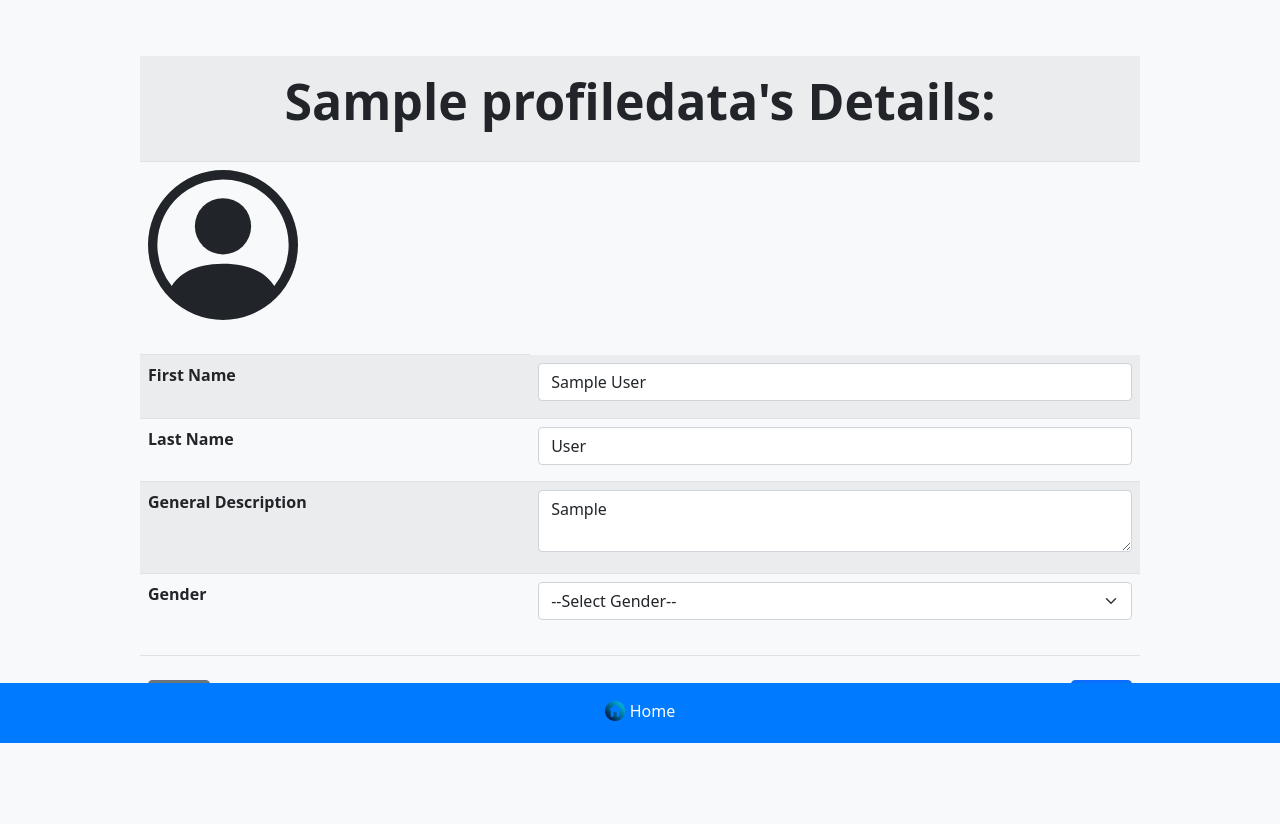
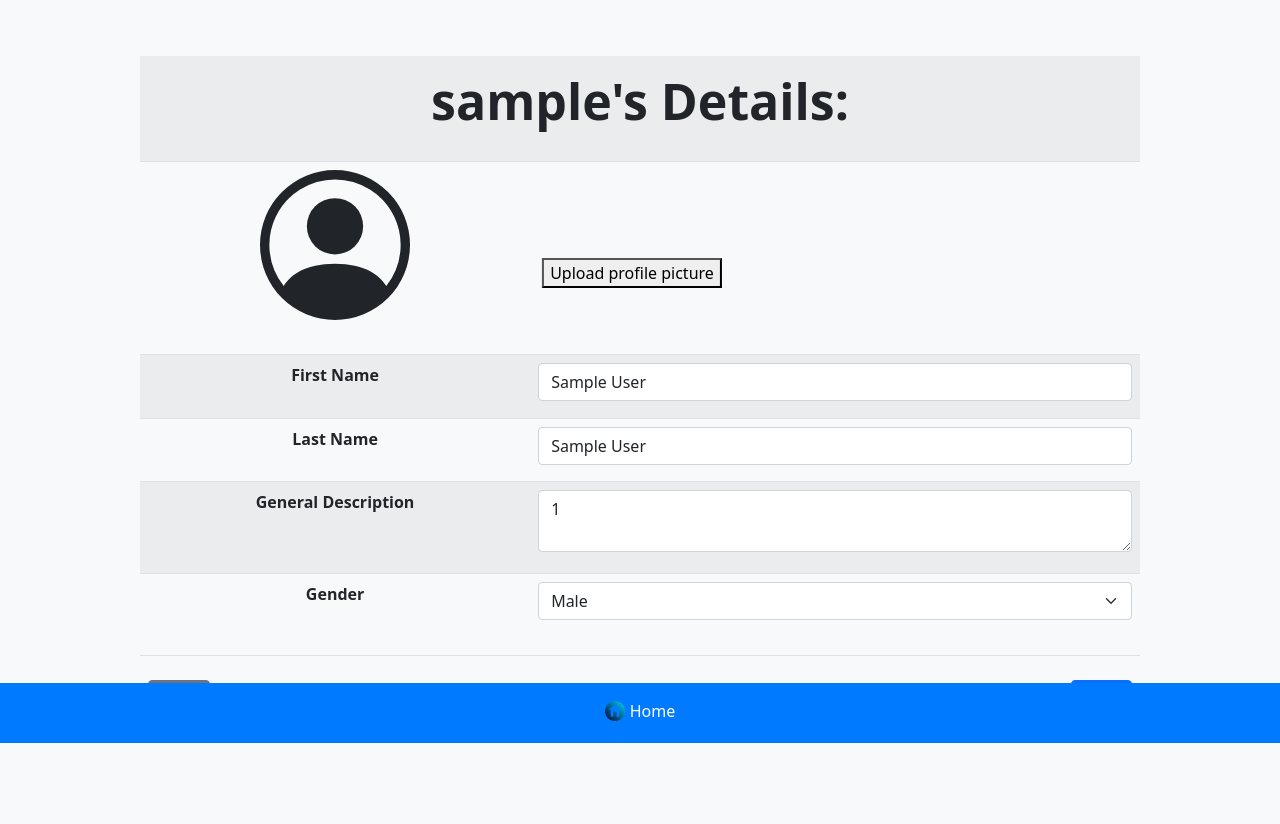
Before and after one commit to Tiladura/site, a PHP site: page /profile.php in a window 1280 px wide. Shown: the part 57-881 px from the top of the page. Run offline with PHP 8.4, Linux system fonts and the light colour scheme; the visitor is signed in with stand-in values (Sample User, id 1); tables that the repository leaves empty or names only in its code hold one stand-in row (values such as "Sample post").

Commit message:
Update profile.php

```diff
--- a/htdocs/profile.php
+++ b/htdocs/profile.php
@@ -14,6 +14,7 @@
     $description = $_POST['description'];
     $userId = $_SESSION['id'];
 
+    // Prepare and execute the update statement
     $stmt = $conn->prepare("UPDATE profiledata SET name = ?, surname = ?, gender = ?, description = ? WHERE id = ?");
     if (!$stmt) {
         die("Preparation failed: " . $conn->error);
@@ -23,6 +24,7 @@
     if ($stmt->execute()) {
         $message = "Profile updated successfully!";
         $toastClass = "alert-success";
+        // Update session data
         $_SESSION['name'] = $name;
         $_SESSION['surname'] = $surname;
         $_SESSION['gender'] = $gender;
@@ -31,31 +33,29 @@
         $message = "Failed to update profile. Error: " . $stmt->error;
         $toastClass = "alert-danger";
     }
+    if ($stmt->execute()) {
+        if ($stmt->affected_rows > 0) {
+            $message = "Profile updated successfully!";
+        } else {
+            $message = "No rows were updated. Data might be the same.";
+        }
+    }
+    $stmt->close();
+}
 
-    $stmt->close();
-} else {
+// Fetch user profile data if session ID exists
 if (isset($_SESSION['id'])) {
     $userId = $_SESSION['id'];
-        $stmt = $conn->prepare("SELECT * FROM profiledata WHERE id = ?");
+    $stmt = $conn->prepare("SELECT name, surname, gender, description FROM profiledata WHERE id = ?");
     if (!$stmt) {
         die("Preparation failed: " . $conn->error);
     }
     $stmt->bind_param("i", $userId);
     $stmt->execute();
-        $stmt->store_result();
-
-        if ($stmt->num_rows > 0) {
-            $stmt->bind_result($user_id, $username, $surname, $description, $gender);
+    $stmt->bind_result($name, $surname, $gender, $description);
     $stmt->fetch();
-            $_SESSION['username'] = $username;
-            $_SESSION['surname'] = $surname;
-            $_SESSION['description'] = $description;
-            $_SESSION['gender'] = $gender;
-        }
     $stmt->close();
 }
-}
-
 ?>
 
 <!DOCTYPE html>
@@ -263,17 +263,24 @@
         </div>
     <?php endif; ?>
 
-    <form method="post">
-        <table class="table table-striped" style="width:1000px; height:600px;">
+    <form method="POST">
+        <table class="table table-striped" style="width:1000px; height:600px; text-align: center;">
             <h1><th colspan="2" style="font-size: 50px; text-align: center;"><?php echo htmlspecialchars($_SESSION['username']); ?>'s Details:</th></h1>
             <tr>
                 <th class="profile-pic-cell">
                     <svg xmlns="http://www.w3.org/2000/svg" width="150" height="150" fill="currentColor" class="bi bi-person-circle" viewBox="0 0 16 16">
                         <path d="M11 6a3 3 0 1 1-6 0 3 3 0 0 1 6 0"/>
                         <path fill-rule="evenodd" d="M0 8a8 8 0 1 1 16 0A8 8 0 0 1 0 8m8-7a7 7 0 0 0-5.468 11.37C3.242 11.226 4.805 10 8 10s4.757 1.225 5.468 2.37A7 7 0 0 0 8 1"/>
+
                     </svg>
+                    <td ><button style="    position: relative;
+    top: 50%;
+    transform: translateY(-50%); transform: translateX(-113%);">Upload profile picture</button>
+    </td>
                 </th>
+
             </tr>
+
             <tr>
                 <th>First Name</th>
                 <td>
```
Lines whose indentation alone changed are shown as unchanged.
